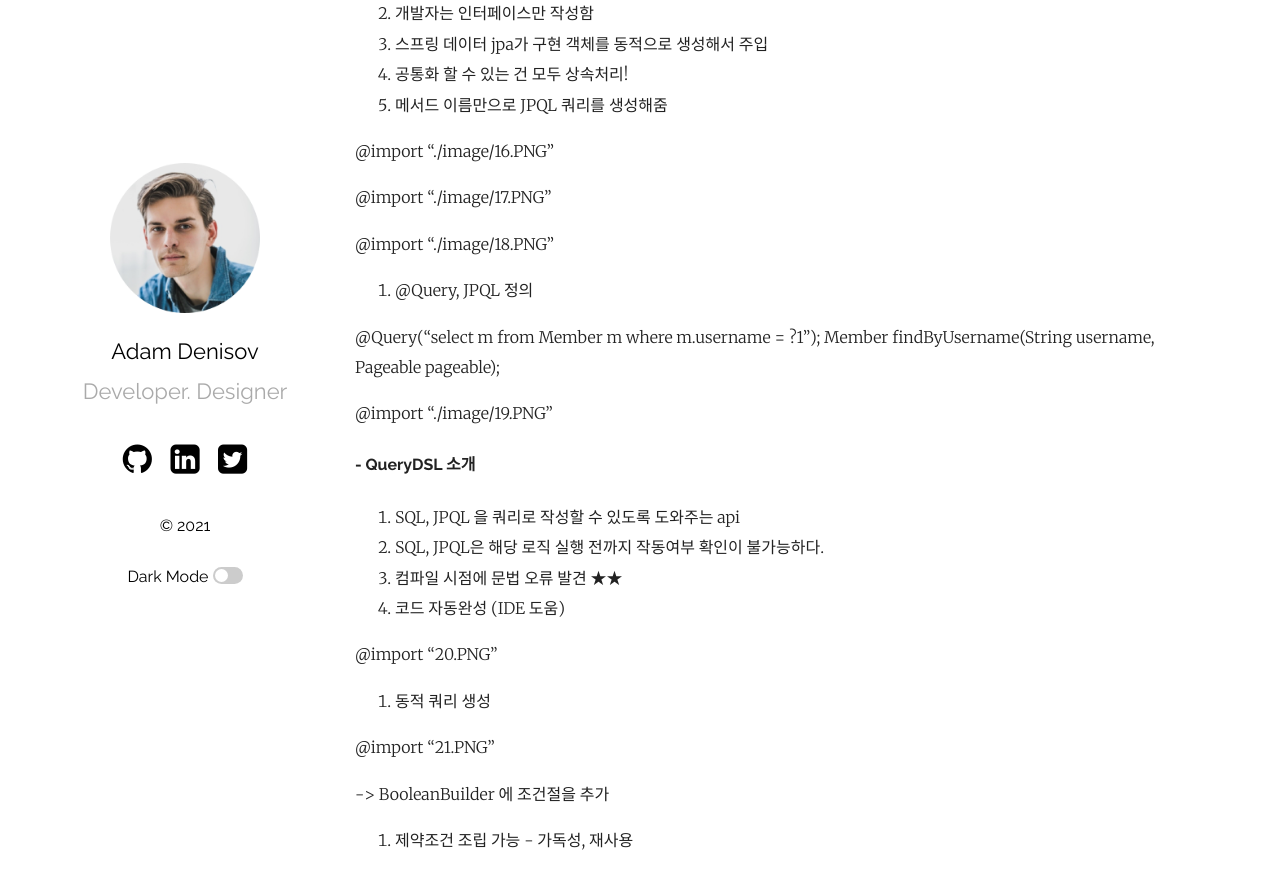
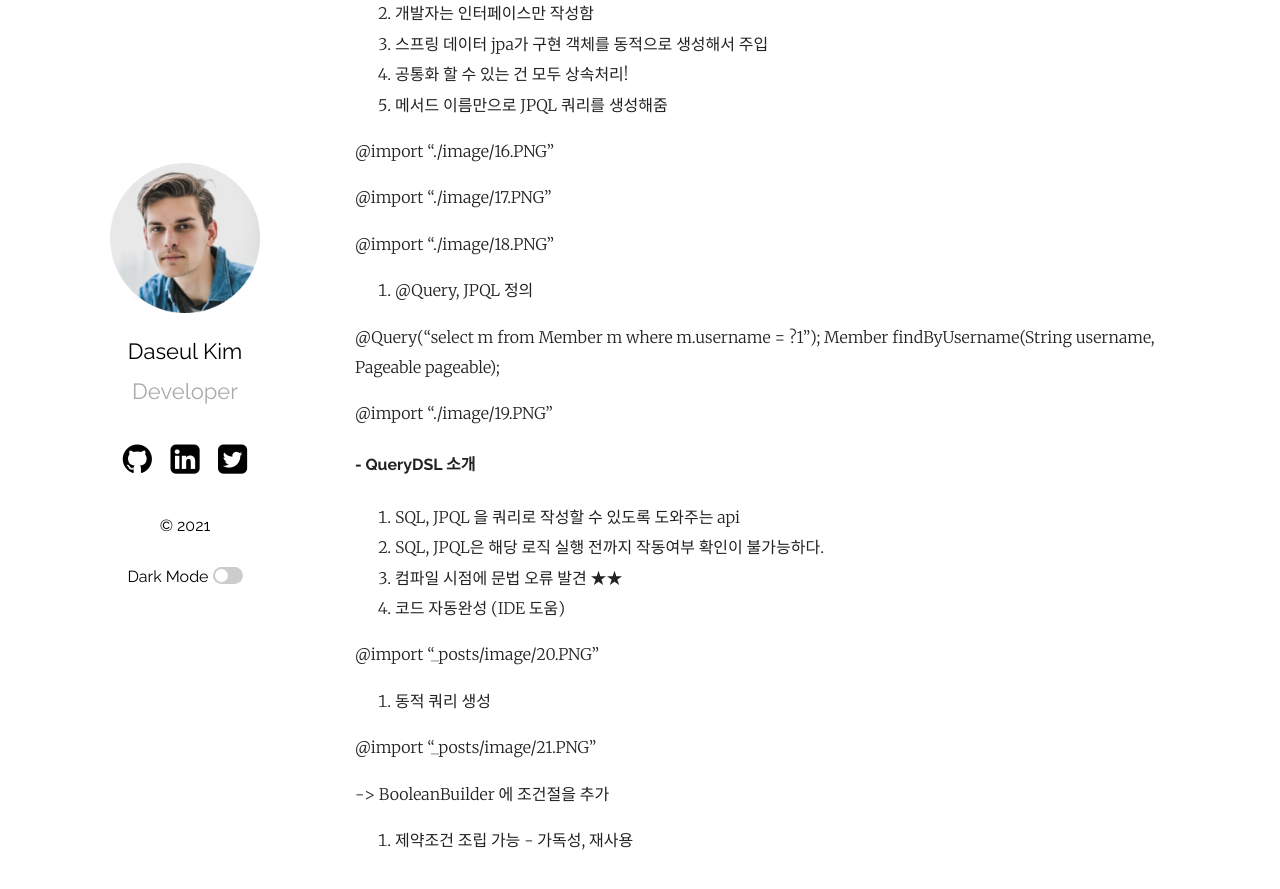
Before and after one commit to das101096/my-blog, a Jekyll site: the page built from _posts/2019-03-23-welcome-to-jekyll.markdown, in a window 1280 px wide and 900 px high, scrolled down 10645 px. Shown: the top 889 px of the window. Built offline with Jekyll 4.4.1, drawn with Linux system fonts in a browser that asks for light colours.

Commit message:
init blog

```diff
--- a/_config.yml
+++ b/_config.yml
@@ -14,8 +14,8 @@ show_excerpts: true # set to true to show excerpts on the homepage
 sass:
   sass_dir: _sass
 plainwhite:
-  name: Adam Denisov
-  tagline: Developer. Designer
+  name: Daseul Kim
+  tagline: Developer
   date_format: "%b %-d, %Y"
   sitemap: true # set to true to generate sitemap.xml content
   search: true # set to true to enable searchbar
--- a/_posts/2019-03-23-welcome-to-jekyll.markdown
+++ b/_posts/2019-03-23-welcome-to-jekyll.markdown
@@ -428,11 +428,11 @@ where
 3. 컴파일 시점에 문법 오류 발견 ★★
 4. 코드 자동완성 (IDE 도움)
 
-@import "20.PNG"
+@import "_posts/image/20.PNG"
 
 5. 동적 쿼리 생성
 
-@import "21.PNG"
+@import "_posts/image/21.PNG"
 
 -> BooleanBuilder 에 조건절을 추가
 
```
